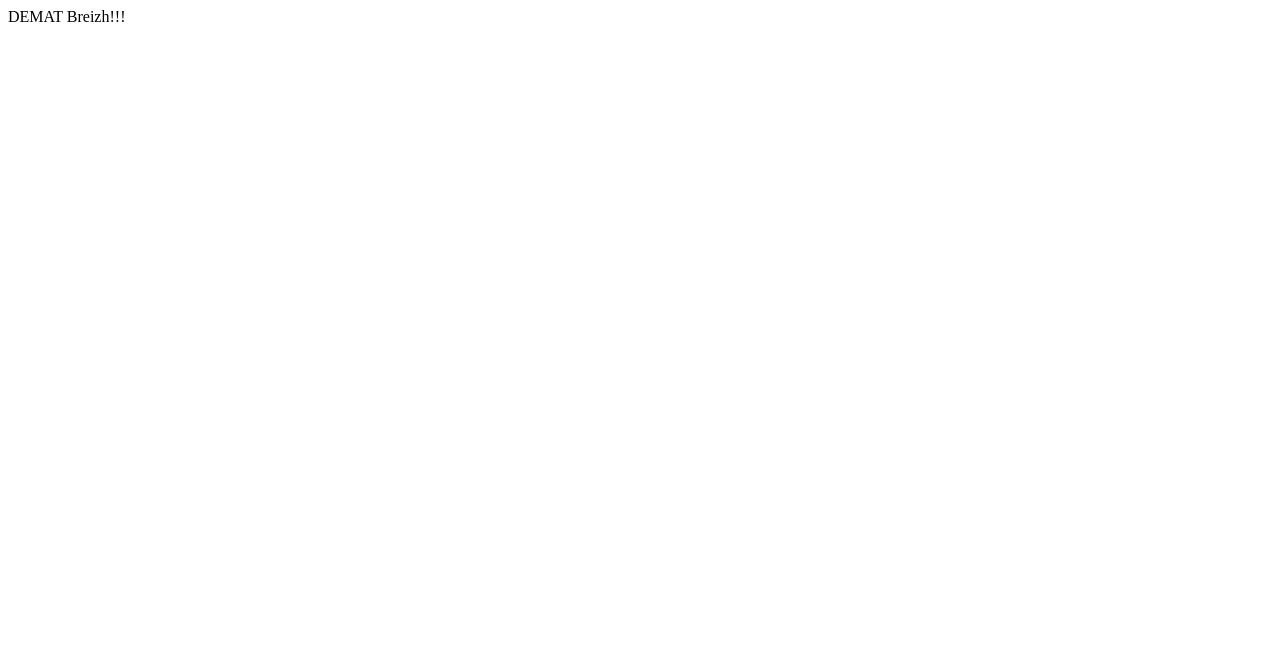
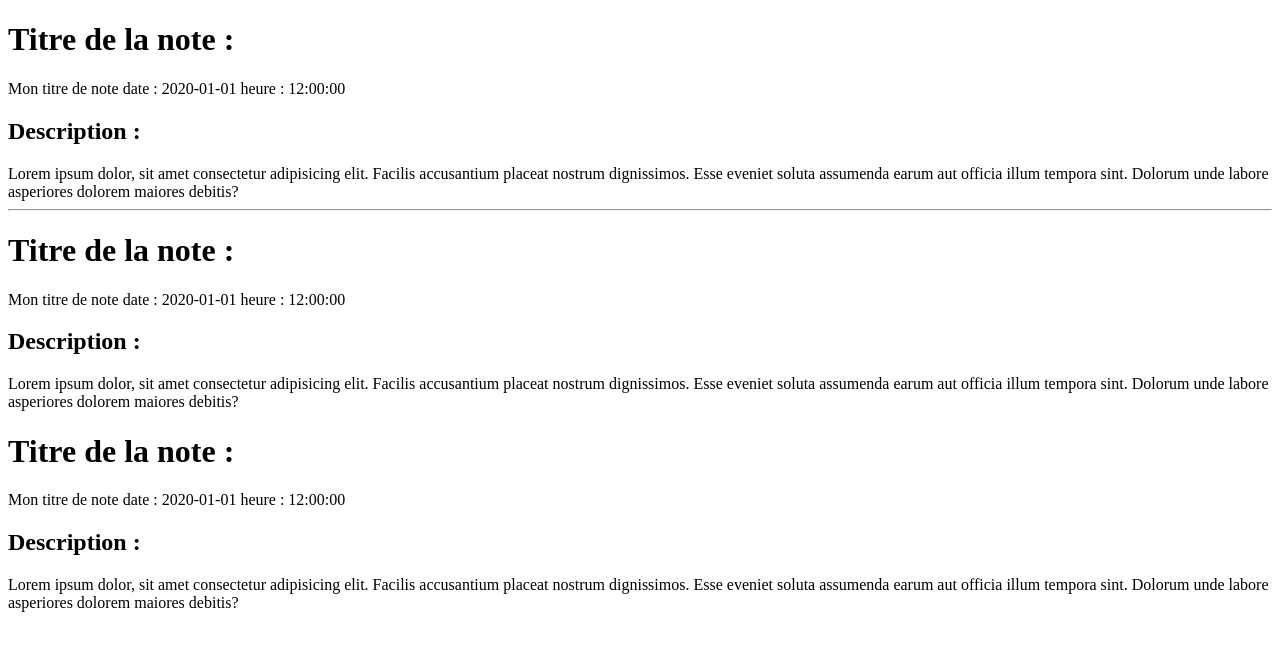
Before and after one commit to champix56/DHLCV_2020_12, a website: page index.html in a window 1280 px wide. Drawn offline with Linux system fonts and the light colour scheme.

Commit message:
structure de base complete

```diff
--- a/index.html
+++ b/index.html
@@ -1,11 +1,41 @@
 <!DOCTYPE html>
 <html lang="fr">
+
 <head>
     <meta charset="UTF-8">
     <meta name="viewport" content="width=device-width, initial-scale=1.0">
-    <title>Mes Post It&copy;</title>
+    <title>Mes Post It &copy;</title>
 </head>
+
 <body>
-    DEMAT Breizh!!!
+    <div id="main">
+        <div id="editor">
+            <div id="formulaire">
+                <h1>Titre de la note :</h1>
+                Mon titre de note
+                date : 2020-01-01 heure : 12:00:00
+                <h2>Description :</h2>
+                Lorem ipsum dolor, sit amet consectetur adipisicing elit. Facilis accusantium placeat nostrum dignissimos. Esse eveniet soluta assumenda earum aut officia illum tempora sint. Dolorum unde labore asperiores dolorem maiores debitis?
+            </div>
+        </div>
+        <hr />
+        <div id="list">
+            <div class="postit">
+                <h1>Titre de la note :</h1>
+                Mon titre de note
+                date : 2020-01-01 heure : 12:00:00
+                <h2>Description :</h2>
+                Lorem ipsum dolor, sit amet consectetur adipisicing elit. Facilis accusantium placeat nostrum dignissimos. Esse eveniet soluta assumenda earum aut officia illum tempora sint. Dolorum unde labore asperiores dolorem maiores debitis?
+            </div>
+            <div class="postit">
+                <h1>Titre de la note :</h1>
+                Mon titre de note
+                date : 2020-01-01 heure : 12:00:00
+                <h2>Description :</h2>
+                Lorem ipsum dolor, sit amet consectetur adipisicing elit. Facilis accusantium placeat nostrum dignissimos. Esse eveniet soluta assumenda earum aut officia illum tempora sint. Dolorum unde labore asperiores dolorem maiores debitis?
+            </div>
+        </div>
+    </div>
 </body>
+
 </html>
```
